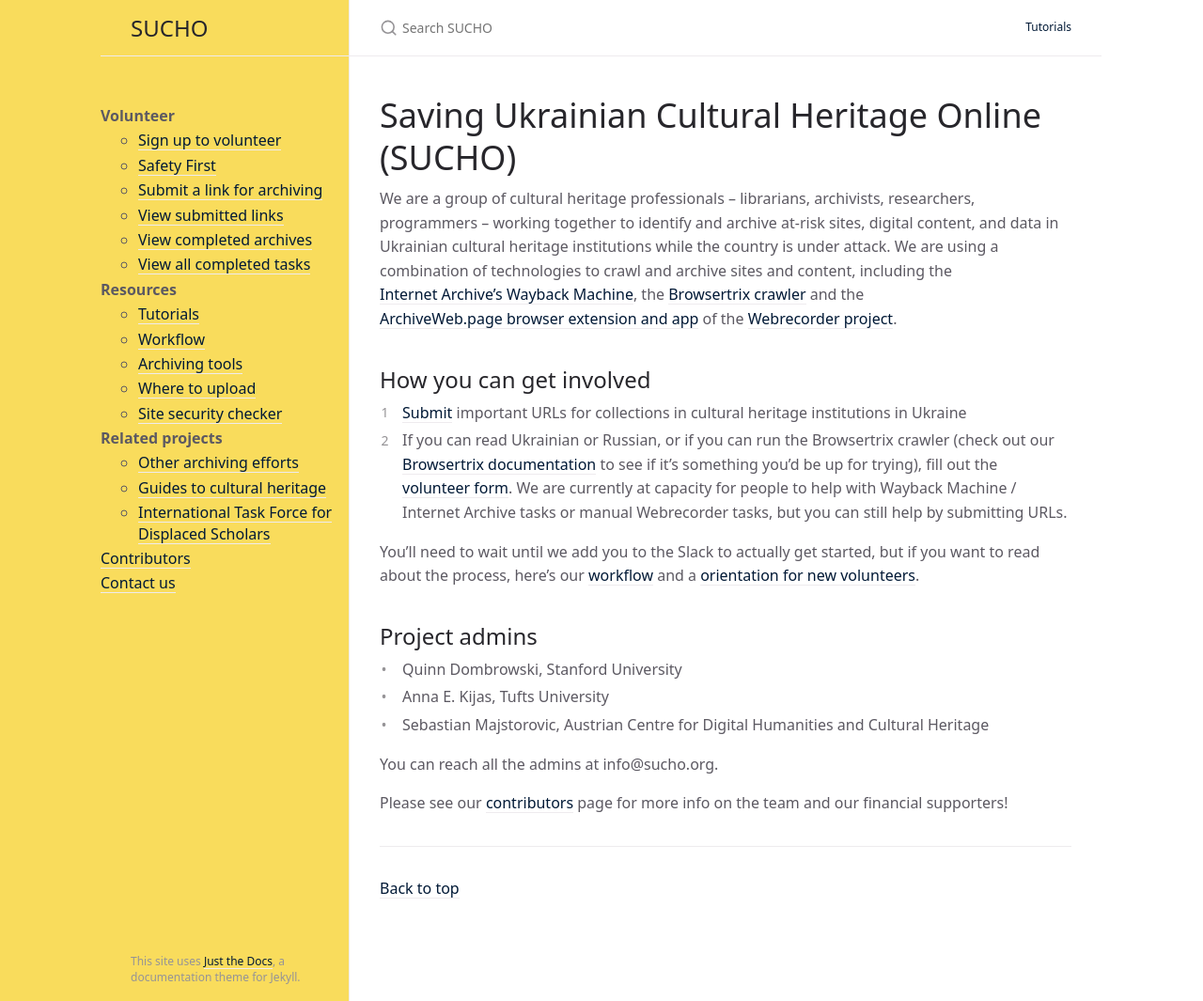
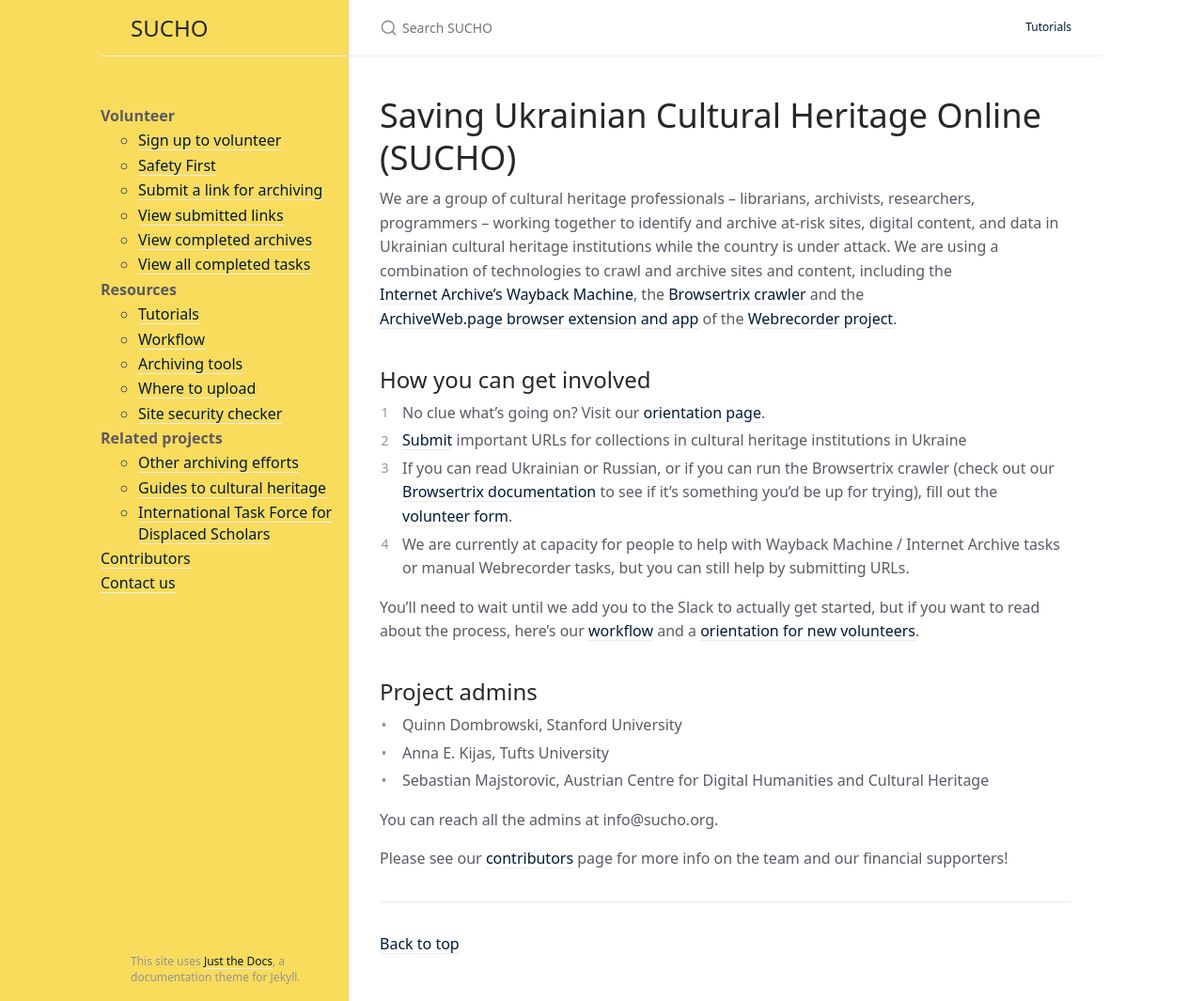
Before and after one commit to sucho-archiving/sucho-archiving.github.io, a Jekyll site: the page built from index.md, in a window 1280 px wide and 1065 px high. Shown: the whole window at 94% size. Built offline with Jekyll 4.4.1, drawn with Linux system fonts in a browser that asks for light colours.

Commit message:
added orientation link to home page

```diff
--- a/index.md
+++ b/index.md
@@ -10,8 +10,10 @@
 
 
 ## How you can get involved
+0. No clue what's going on? Visit our [orientation page](https://www.sucho.org/orientation).
 1. [Submit](https://docs.google.com/forms/d/e/1FAIpQLSffa64-l6qXqEumAcf38OEOrTFeYZEmF531PNv9ZgzNFbcgxQ/viewform) important URLs for collections in cultural heritage institutions in Ukraine
-2. If you can read Ukrainian or Russian, or if you can run the Browsertrix crawler (check out our [Browsertrix documentation](/browsertrix) to see if it's something you'd be up for trying), fill out the [volunteer form](https://docs.google.com/forms/d/e/1FAIpQLSc6KbhtEOI8zKsQmKT_waE1XlYEF1E6t-HzJ7Gc1EBfMvMg_A/viewform). We are currently at capacity for people to help with Wayback Machine / Internet Archive tasks or manual Webrecorder tasks, but you can still help by submitting URLs.
+2. If you can read Ukrainian or Russian, or if you can run the Browsertrix crawler (check out our [Browsertrix documentation](/browsertrix) to see if it's something you'd be up for trying), fill out the [volunteer form](https://docs.google.com/forms/d/e/1FAIpQLSc6KbhtEOI8zKsQmKT_waE1XlYEF1E6t-HzJ7Gc1EBfMvMg_A/viewform).
+3. We are currently at capacity for people to help with Wayback Machine / Internet Archive tasks or manual Webrecorder tasks, but you can still help by submitting URLs.
 
 You'll need to wait until we add you to the Slack to actually get started, but if you want to read about the process, here's our [workflow](/workflow) and a [orientation for new volunteers](/orientation).
 
```
